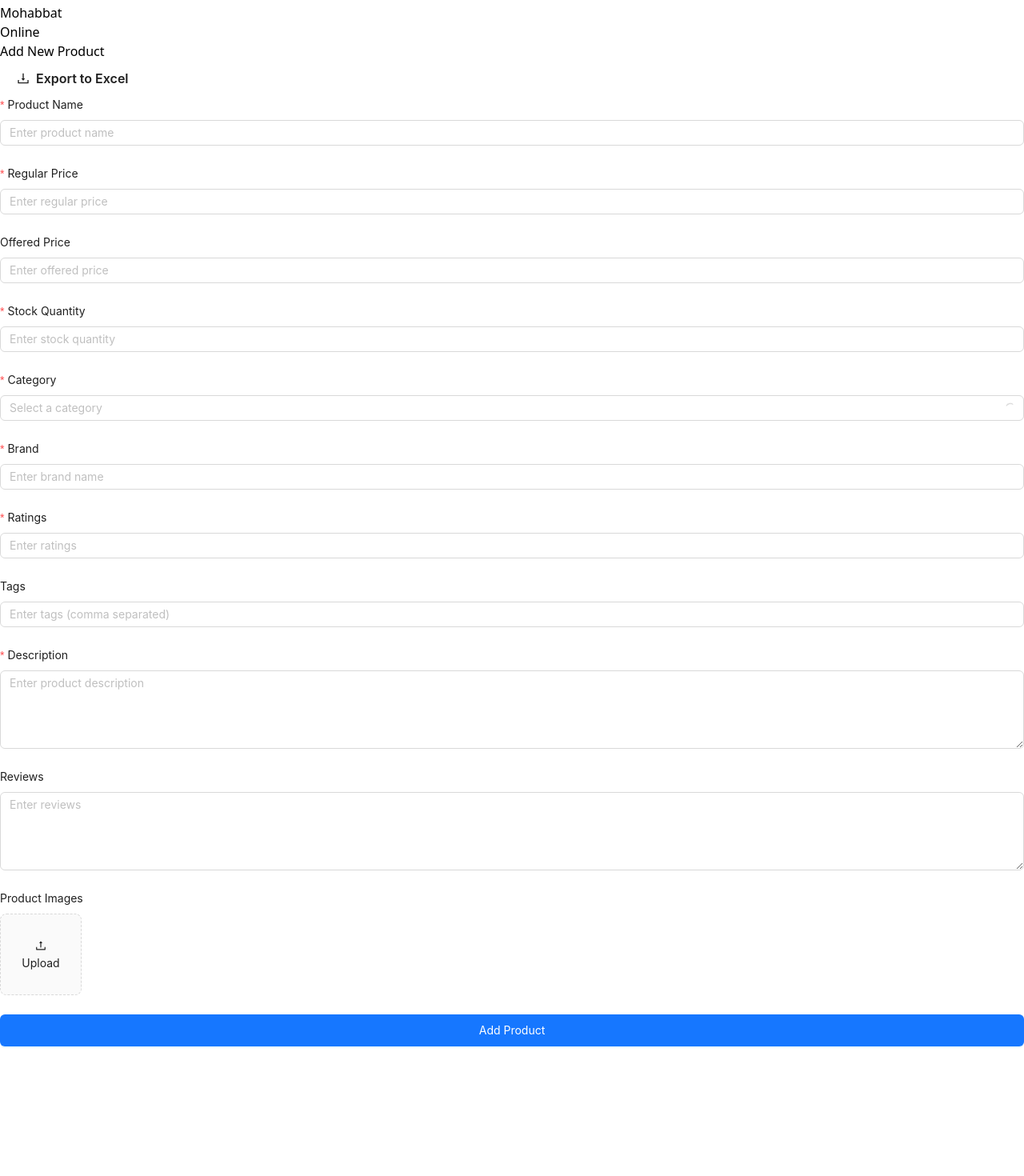
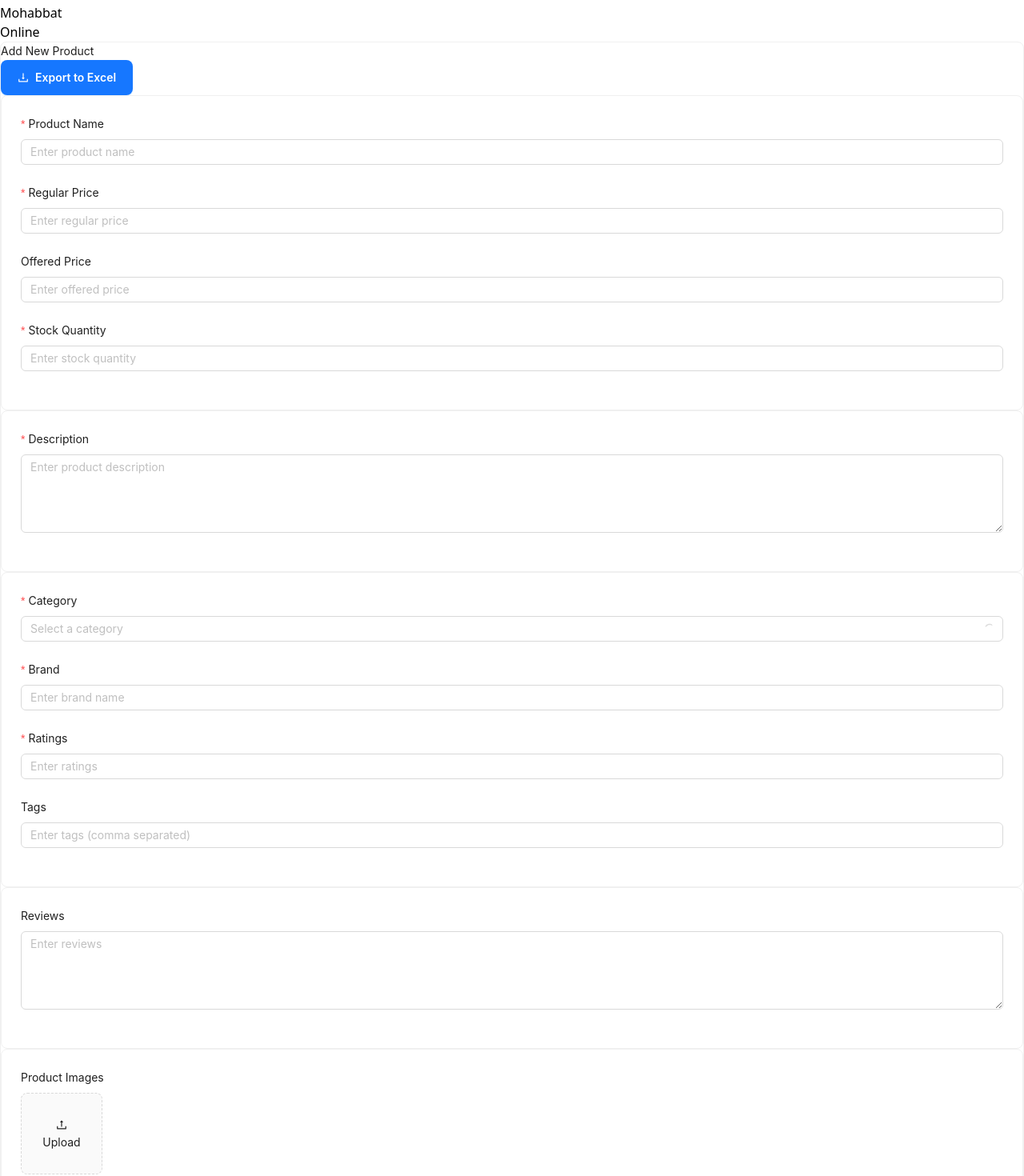
Before and after one commit to mdali017/molla-departmental-admin-dashboard, a React (Vite) app: page /dashboard/add-new-product in a window 1280 px wide. Shown: the part 824-2294 px from the top of the page at 80% size. Before the commit the page ends 2156 px from the top, so only its background shows below. Built offline with nearby package versions, Linux system fonts and the light colour scheme.

Commit message:
updated and fixing category and product fetchand show

```diff
--- a/src/pages/Products/AddNewProduct.tsx
+++ b/src/pages/Products/AddNewProduct.tsx
@@ -12,6 +12,7 @@ import {
   message,
   Alert,
   Select,
+  Card,
 } from "antd";
 import { DownloadOutlined, UploadOutlined } from "@ant-design/icons";
 import ProductExcelModal from "./ProductExcelModal/ProductExcelModal";
@@ -25,7 +26,6 @@ const AddNewProduct = () => {
   const [error, setError] = useState("");
   const [excelProductModalOpen, setExcelProductModalOpen] = useState(false);
 
-  // Transform categories for Select component
   const categoryOptions =
     categoriesResponse?.data.map((category: any) => ({
       label: category.name,
@@ -54,7 +54,7 @@ const AddNewProduct = () => {
         description: values.description,
         price: priceData,
         stock: values.stock,
-        category: values.category, // Now directly using the category ID
+        category: values.category,
         brand: values.brand,
         ratings: values.ratings,
         reviews: values.reviews || "",
@@ -80,32 +80,35 @@ const AddNewProduct = () => {
   };
 
   return (
-    <>
-      <div className="p-6 h-screen overflow-y-auto mb-6">
-        <h1 className="text-2xl font-bold mb-6">Add New Product</h1>
+    <div className="">
+      <Card
+        className="shadow-lg rounded-xl border-0"
+        bodyStyle={{ padding: 0 }}
+      >
+        <div className="p-6">
+          <div className="flex justify-between items-center mb-6">
+            <h1 className="text-2xl font-bold text-gray-800">
+              Add New Product
+            </h1>
 
-        <div className="mb-6 flex justify-end">
-          <div className="bg-gradient-to-r from-emerald-50 to-teal-50 border border-emerald-200 rounded-xl p-1 shadow-sm">
             <Button
-              type="text"
-              size="large"
-              icon={<DownloadOutlined className="text-emerald-600" />}
+              type="primary"
+              icon={<DownloadOutlined className="" />}
               onClick={() => setExcelProductModalOpen(true)}
-              className="text-emerald-700 hover:text-white hover:bg-gradient-to-r hover:from-emerald-500 hover:to-teal-600 transition-all duration-300 flex items-center"
+              className="bg-gradient-to-r from-emerald-500 to-teal-600 hover:from-emerald-600 hover:to-teal-700 shadow-md"
               style={{
                 height: "44px",
-                paddingLeft: "20px",
-                paddingRight: "20px",
+                padding: "0 20px",
                 fontWeight: 600,
                 borderRadius: "8px",
                 display: "flex",
                 alignItems: "center",
+                justifyContent: "center",
                 gap: "8px",
               }}
             >
-              <span>Export to Excel</span>
+              Export to Excel
             </Button>
-          </div>
           </div>
 
           {error && (
@@ -114,7 +117,7 @@ const AddNewProduct = () => {
               description={error}
               type="error"
               showIcon
-            className="mb-6"
+              className="mb-6 rounded-lg"
             />
           )}
 
@@ -124,78 +127,132 @@ const AddNewProduct = () => {
             onFinish={handleSubmit}
             initialValues={{ isFeatured: false }}
           >
-          <div className="grid grid-cols-1 md:grid-cols-2 gap-x-4">
+            <div className="grid grid-cols-1 md:grid-cols-2 gap-6">
+              {/* Column 1 */}
+              <div className="space-y-4">
+                <Card className="shadow-sm p-4 rounded-lg">
                   <Form.Item
                     name="name"
-              label="Product Name"
+                    label={<span className="font-medium">Product Name</span>}
                     rules={[
-                { required: true, message: "Please enter the product name" },
+                      {
+                        required: true,
+                        message: "Please enter the product name",
+                      },
                     ]}
                   >
-              <Input className="h-10" placeholder="Enter product name" />
+                    <Input
+                      className="h-10 rounded-lg"
+                      placeholder="Enter product name"
+                    />
                   </Form.Item>
 
                   <Form.Item
                     name="regular_price"
-              label="Regular Price"
+                    label={<span className="font-medium">Regular Price</span>}
                     rules={[
-                { required: true, message: "Please enter the regular price" },
+                      {
+                        required: true,
+                        message: "Please enter the regular price",
+                      },
                     ]}
                   >
                     <InputNumber
                       style={{ width: "100%" }}
                       min={0}
                       placeholder="Enter regular price"
-                className="h-10"
+                      className="h-10 rounded-lg"
                     />
                   </Form.Item>
 
-            <Form.Item name="offered_price" label="Offered Price">
+                  <Form.Item
+                    name="offered_price"
+                    label={<span className="font-medium">Offered Price</span>}
+                  >
                     <InputNumber
                       style={{ width: "100%" }}
                       min={0}
                       placeholder="Enter offered price"
+                      className="rounded-lg"
                     />
                   </Form.Item>
 
                   <Form.Item
                     name="stock"
-              label="Stock Quantity"
+                    label={<span className="font-medium">Stock Quantity</span>}
                     rules={[
-                { required: true, message: "Please enter the stock quantity" },
+                      {
+                        required: true,
+                        message: "Please enter the stock quantity",
+                      },
                     ]}
                   >
                     <InputNumber
                       style={{ width: "100%" }}
                       min={0}
                       placeholder="Enter stock quantity"
+                      className="rounded-lg"
                     />
                   </Form.Item>
+                </Card>
 
+                <Card className="shadow-sm p-4 rounded-lg">
+                  <Form.Item
+                    name="description"
+                    label={<span className="font-medium">Description</span>}
+                    rules={[
+                      {
+                        required: true,
+                        message: "Please enter the description",
+                      },
+                    ]}
+                  >
+                    <Input.TextArea
+                      rows={4}
+                      placeholder="Enter product description"
+                      className="rounded-lg"
+                    />
+                  </Form.Item>
+                </Card>
+              </div>
+
+              {/* Column 2 */}
+              <div className="space-y-4">
+                <Card className="shadow-sm p-4 rounded-lg">
                   <Form.Item
                     name="category"
-              label="Category"
-              rules={[{ required: true, message: "Please select a category" }]}
+                    label={<span className="font-medium">Category</span>}
+                    rules={[
+                      { required: true, message: "Please select a category" },
+                    ]}
                   >
                     <Select
                       options={categoryOptions}
                       placeholder="Select a category"
                       loading={categoriesLoading}
+                      className="rounded-lg"
                     />
                   </Form.Item>
 
                   <Form.Item
                     name="brand"
-              label="Brand"
-              rules={[{ required: true, message: "Please enter the brand" }]}
+                    label={<span className="font-medium">Brand</span>}
+                    rules={[
+                      { required: true, message: "Please enter the brand" },
+                    ]}
                   >
-              <Input placeholder="Enter brand name" />
+                    <Input
+                      placeholder="Enter brand name"
+                      className="rounded-lg"
+                    />
                   </Form.Item>
 
                   <Form.Item
                     name="ratings"
-              label="Ratings"
-              rules={[{ required: true, message: "Please enter the ratings" }]}
+                    label={<span className="font-medium">Ratings</span>}
+                    rules={[
+                      { required: true, message: "Please enter the ratings" },
+                    ]}
                   >
                     <InputNumber
                       style={{ width: "100%" }}
@@ -203,31 +260,39 @@ const AddNewProduct = () => {
                       max={5}
                       step={0.1}
                       placeholder="Enter ratings"
+                      className="rounded-lg"
                     />
                   </Form.Item>
 
-            <Form.Item name="tags" label="Tags">
-              <Input placeholder="Enter tags (comma separated)" />
+                  <Form.Item
+                    name="tags"
+                    label={<span className="font-medium">Tags</span>}
+                  >
+                    <Input
+                      placeholder="Enter tags (comma separated)"
+                      className="rounded-lg"
+                    />
                   </Form.Item>
+                </Card>
 
+                <Card className="shadow-sm p-4 rounded-lg">
                   <Form.Item
-              name="description"
-              label="Description"
-              rules={[
-                { required: true, message: "Please enter the description" },
-              ]}
+                    name="reviews"
+                    label={<span className="font-medium">Reviews</span>}
                   >
                     <Input.TextArea
                       rows={4}
-                placeholder="Enter product description"
+                      placeholder="Enter reviews"
+                      className="rounded-lg"
                     />
                   </Form.Item>
+                </Card>
 
-            <Form.Item name="reviews" label="Reviews">
-              <Input.TextArea rows={4} placeholder="Enter reviews" />
-            </Form.Item>
-
-            <Form.Item name="images" label="Product Images">
+                <Card className="shadow-sm p-4 rounded-lg">
+                  <Form.Item
+                    name="images"
+                    label={<span className="font-medium">Product Images</span>}
+                  >
                     <Upload
                       listType="picture-card"
                       fileList={fileList}
@@ -235,36 +300,42 @@ const AddNewProduct = () => {
                       beforeUpload={() => false}
                       multiple
                       maxCount={5}
+                      className="rounded-lg"
                     >
                       {fileList.length < 5 && (
-                  <div>
-                    <UploadOutlined />
-                    <div className="mt-2">Upload</div>
+                        <div className="flex flex-col items-center">
+                          <UploadOutlined className="text-lg" />
+                          <div className="mt-2 text-sm">Upload</div>
                         </div>
                       )}
                     </Upload>
                   </Form.Item>
+                </Card>
+              </div>
             </div>
 
-          <Form.Item className="mb-20">
+            <div className="mt-8">
               <Button
                 type="primary"
                 htmlType="submit"
                 loading={isLoading}
-              style={{ width: "100%", height: "40px" }}
+                className="w-full h-12 rounded-lg shadow-md bg-gradient-to-r from-blue-500 to-indigo-600 hover:from-blue-600 hover:to-indigo-700"
+                size="large"
               >
                 {isLoading ? "Adding Product..." : "Add Product"}
               </Button>
-          </Form.Item>
+            </div>
           </Form>
         </div>
+      </Card>
+
       {excelProductModalOpen && (
         <ProductExcelModal
           open={excelProductModalOpen}
           setOpen={setExcelProductModalOpen}
         />
       )}
-    </>
+    </div>
   );
 };
 
```
Also changed, not shown: src/pages/Products/AllProducts.tsx (+4 -4 lines). Lines whose indentation alone changed are shown as unchanged.
